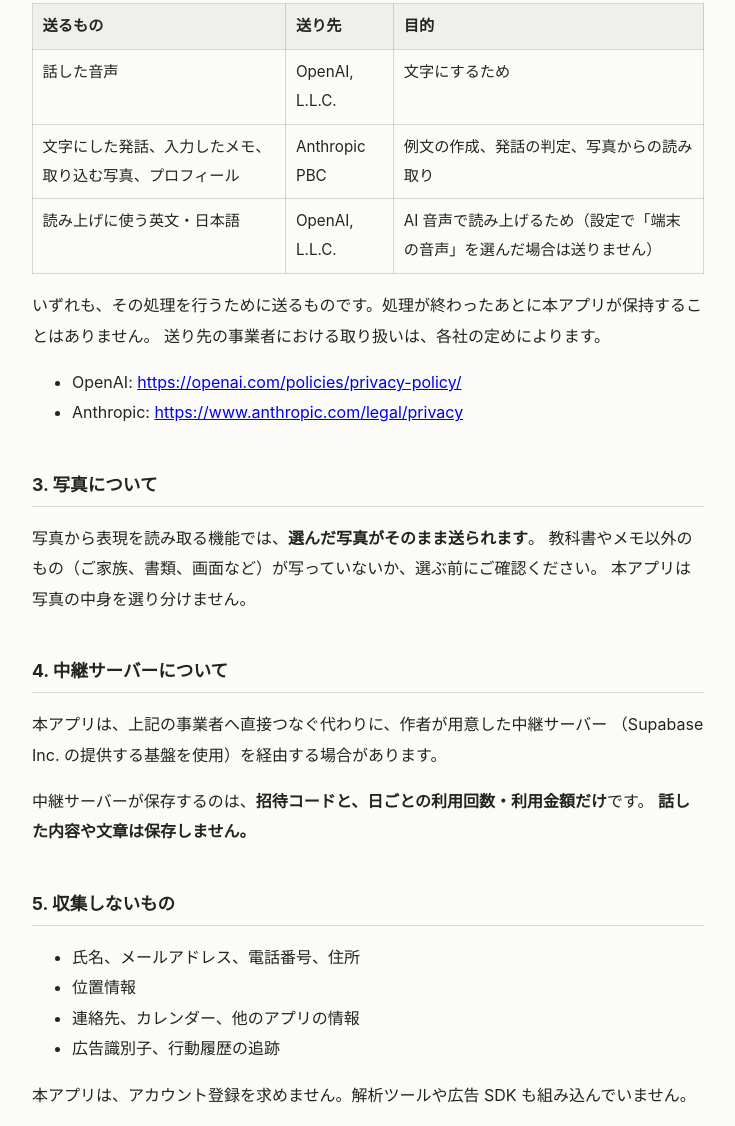
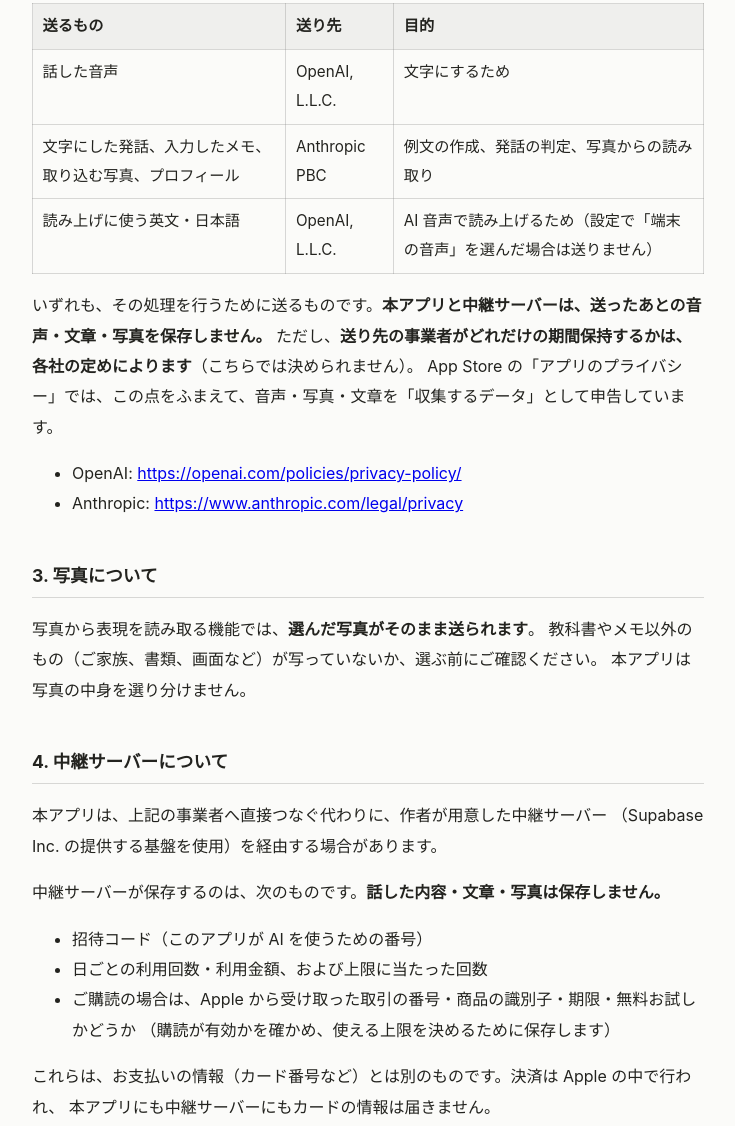
Before and after one commit to ft633/phrasepocket-site, a plain HTML site: page privacy.html in a window 1280 px wide. Shown: the part 770-1896 px from the top of the page, without its empty margins (272-1007 px from the left). Drawn offline with Linux system fonts and the light colour scheme.

Commit message:
案内ページを更新

```diff
--- a/privacy.html
+++ b/privacy.html
@@ -25,7 +25,7 @@
 <body>
 
 <h1>PhrasePocket プライバシーポリシー</h1>
-<p class="updated">最終更新: 2026年9月8日</p>
+<p class="updated">最終更新: 2026年9月18日</p>
 
 <p>
 PhrasePocket（以下「本アプリ」）は、英語の学習を助けるための iPhone アプリです。
@@ -75,8 +75,9 @@ PhrasePocket（以下「本アプリ」）は、英語の学習を助けるた
 </table>
 
 <p>
-いずれも、その処理を行うために送るものです。処理が終わったあとに本アプリが保持することはありません。
-送り先の事業者における取り扱いは、各社の定めによります。
+いずれも、その処理を行うために送るものです。<strong>本アプリと中継サーバーは、送ったあとの音声・文章・写真を保存しません。</strong>
+ただし、<strong>送り先の事業者がどれだけの期間保持するかは、各社の定めによります</strong>（こちらでは決められません）。
+App Store の「アプリのプライバシー」では、この点をふまえて、音声・写真・文章を「収集するデータ」として申告しています。
 </p>
 
 <ul>
@@ -100,8 +101,19 @@ PhrasePocket（以下「本アプリ」）は、英語の学習を助けるた
 </p>
 
 <p>
-中継サーバーが保存するのは、<strong>招待コードと、日ごとの利用回数・利用金額だけ</strong>です。
-<strong>話した内容や文章は保存しません。</strong>
+中継サーバーが保存するのは、次のものです。<strong>話した内容・文章・写真は保存しません。</strong>
+</p>
+
+<ul>
+  <li>招待コード（このアプリが AI を使うための番号）</li>
+  <li>日ごとの利用回数・利用金額、および上限に当たった回数</li>
+  <li>ご購読の場合は、Apple から受け取った取引の番号・商品の識別子・期限・無料お試しかどうか
+    （購読が有効かを確かめ、使える上限を決めるために保存します）</li>
+</ul>
+
+<p>
+これらは、お支払いの情報（カード番号など）とは別のものです。決済は Apple の中で行われ、
+本アプリにも中継サーバーにもカードの情報は届きません。
 </p>
 
 <h2>5. 収集しないもの</h2>
```
